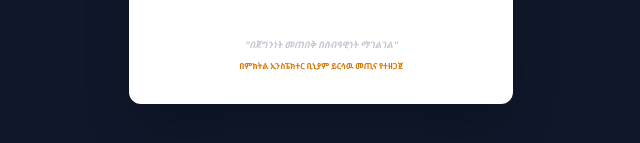
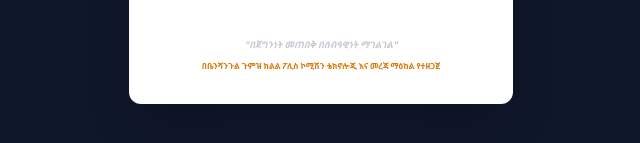
Before and after one commit to tinsaebiniyam905-coder/begu-engeda, a React (Vite) app: page / in a window 1280 px wide. Shown: the part 583-726 px from the top of the page, without its empty margins (319-959 px from the left). Built offline with nearby package versions, Linux system fonts and the light colour scheme.

Commit message:
Update translations.ts

```diff
--- a/translations.ts
+++ b/translations.ts
@@ -6,7 +6,7 @@ export const translations = {
     appName: "ቤጉ እንግዳ",
     developedBy: "ቤንሻንጉል ጉምዝ ክልል ፖሊስ ኮሚሽን ቴክኖሎጂ እና መረጃ ማዕከል",
     motto: "በጀግንነት መጠበቅ በሰብዓዊነት ማገልገል",
-    developerCredit: "በምክትል ኢንስፔክተር ቢኒያም ይርሳዉ መጢና የተዘጋጀ",
+    developerCredit: "በቤንሻንጉል ጉምዝ ክልል ፖሊስ ኮሚሽን ቴክኖሎጂ እና መረጃ ማዕከል የተዘጋጀ",
     login: "ይግቡ",
     username: "ተጠቃሚ ስም",
     password: "የይለፍ ቃል",
@@ -64,14 +64,14 @@ export const translations = {
     cancel: "ሰርዝ",
     noDataForPeriod: "በዚህ ጊዜ ውስጥ ምንም መረጃ የለም",
     termsTitle: "የአጠቃቀም ስምምነት",
-    termsBody: "I hereby agree to use this system responsibly and in accordance with the laws of the Benishangul Gumuz Region Police Commission. I understand that all data entered is for official security purposes and I consent to the terms of use of this application.",
+    termsBody: "I hereby solemnly agree to use this system responsibly and in accordance with the laws and regulations of the Benishangul Gumuz Region Police Commission. I confirm that I am using this application voluntarily and I understand that all data entered is for official security purposes. I consent to all terms of use and commit to maintaining the confidentiality and integrity of the information processed within this system.",
     agree: "እስማማለሁ (I Agree)",
   },
   en: {
     appName: "Begu Engeda",
     developedBy: "Benishangul Gumuz Region Police Commission Technology and Information Center",
     motto: "Protect with Heroism, Serve with Humanity",
-    developerCredit: "Developed by Deputy Inspector Biniyam Yirsaw Metina",
+    developerCredit: "Prepared by Benishangul Gumuz Region Police Commission Technology and Information Center",
     login: "Login",
     username: "Username",
     password: "Password",
@@ -129,7 +129,7 @@ export const translations = {
     cancel: "Cancel",
     noDataForPeriod: "No data available for this period",
     termsTitle: "Terms of Agreement",
-    termsBody: "I hereby agree to use this system responsibly and in accordance with the laws of the Benishangul Gumuz Region Police Commission. I understand that all data entered is for official security purposes and I consent to the terms of use of this application.",
+    termsBody: "I hereby solemnly agree to use this system responsibly and in accordance with the laws and regulations of the Benishangul Gumuz Region Police Commission. I confirm that I am using this application voluntarily and I understand that all data entered is for official security purposes. I consent to all terms of use and commit to maintaining the confidentiality and integrity of the information processed within this system.",
     agree: "I Agree",
   }
 };
```
